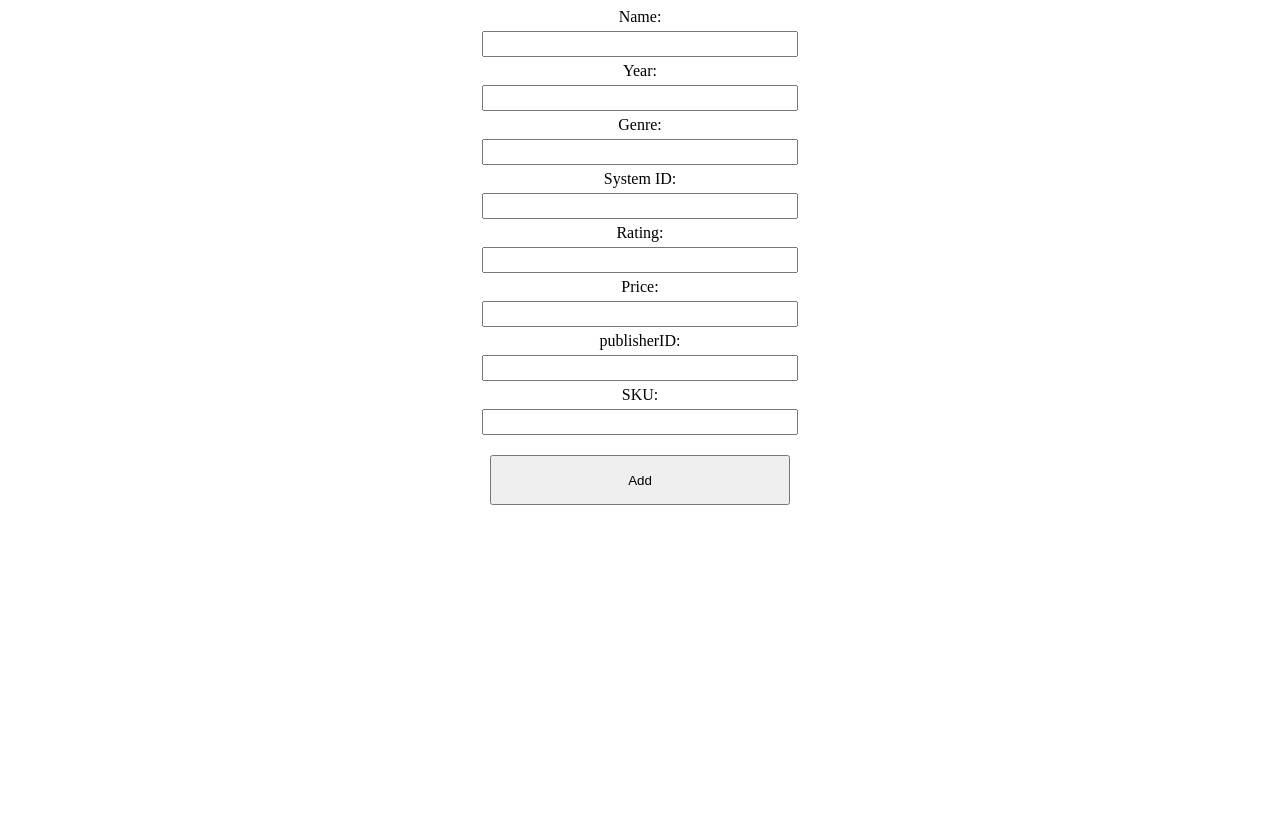
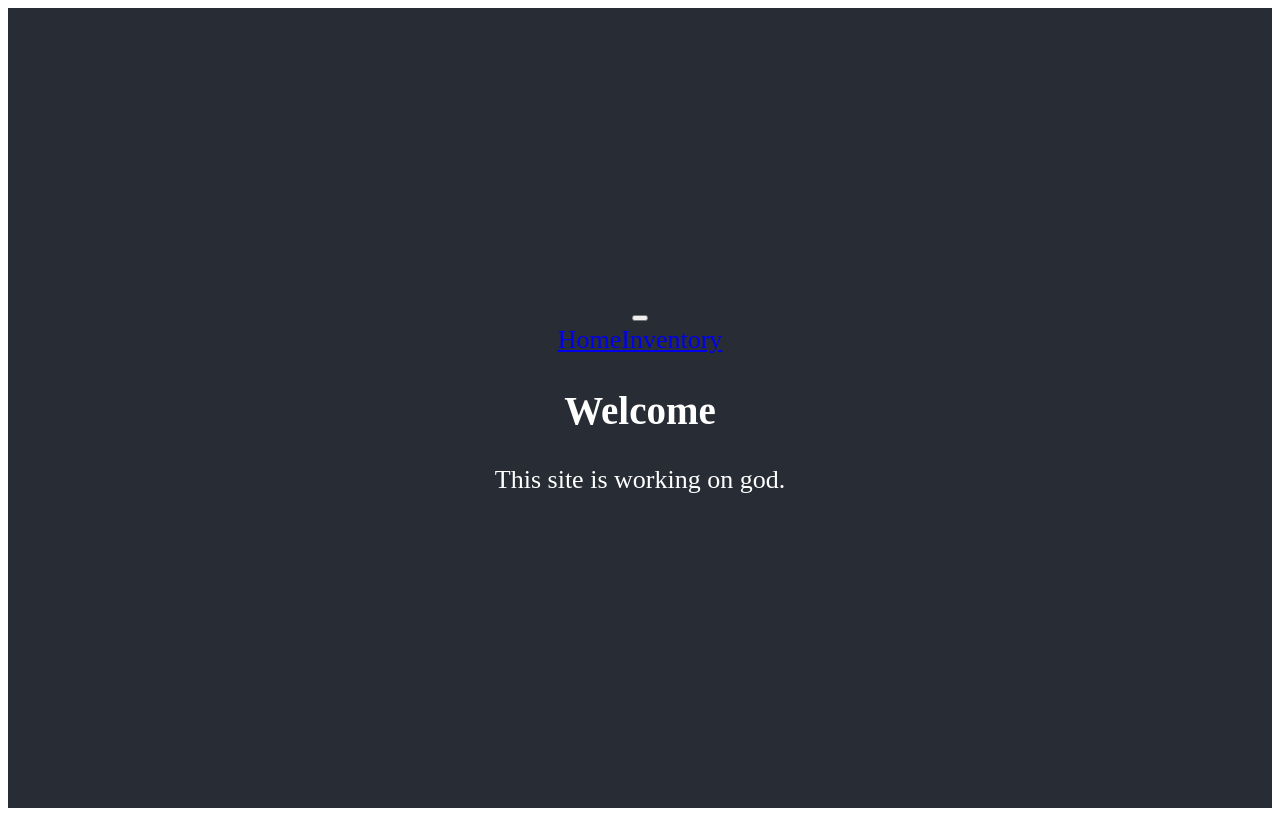
Before and after one commit to menonsid2003/GameStore-Website, a React (Create React App) app in the folder client/: page / in a window 1280 px wide. Built offline with nearby package versions, Linux system fonts and the light colour scheme.

Commit message:
basic pages setup are working

```diff
--- a/client/package.json
+++ b/client/package.json
@@ -7,9 +7,12 @@
     "@testing-library/react": "^13.4.0",
     "@testing-library/user-event": "^13.5.0",
     "axios": "^1.3.5",
+    "bootstrap": "^5.2.3",
     "cors": "^2.8.5",
+    "estraverse": "^4.3.0",
     "react": "^18.2.0",
     "react-dom": "^18.2.0",
+    "react-router-dom": "^6.10.0",
     "react-scripts": "^2.1.3",
     "web-vitals": "^2.1.4"
   },
--- a/client/src/App.css
+++ b/client/src/App.css
@@ -2,6 +2,46 @@
   display: flex;
   flex-direction: column;
   justify-content: center;
+}
+
+.App {
+  text-align: center;
+}
+
+.App-logo {
+  height: 40vmin;
+  pointer-events: none;
+}
+
+@media (prefers-reduced-motion: no-preference) {
+  .App-logo {
+    animation: App-logo-spin infinite 20s linear;
+  }
+}
+
+.App-header {
+  background-color: #282c34;
+  min-height: 100vh;
+  display: flex;
+  flex-direction: column;
+  align-items: center;
+  justify-content: center;
+  font-size: calc(10px + 2vmin);
+  color: white;
+}
+
+.App-link {
+  color: #61dafb;
+}
+
+@keyframes App-logo-spin {
+  from {
+    transform: rotate(0deg);
+  }
+
+  to {
+    transform: rotate(360deg);
+  }
 }
 
 .Information {
@@ -12,7 +52,7 @@
   align-items: center;
 }
 
-.Information input{
+.Information input {
   width: 300px;
   height: 20px;
   font-size: 20px;
@@ -20,13 +60,13 @@
   margin: 5px;
 }
 
-.Information button{
+.Information button {
   width: 300px;
   height: 50px;
   margin-top: 15px;
 
 }
 
-.Information button:hover{
+.Information button:hover {
   cursor: pointer;
 }
--- a/client/src/App.js
+++ b/client/src/App.js
@@ -1,89 +1,23 @@
-
 import './App.css';
 import React from 'react'
-import {useState} from 'react';
-import Axios from 'axios';
+import Nav from './components/Nav';
+import Home from './components/Home';
+import Inventory from './components/Inventory';
+import { BrowserRouter as Router, Routes, Route } from 'react-router-dom';
 
 function App() {
-
-  const [vgName, setName] = useState("");
-  const [vgYear, setYear] = useState(0);
-  const [vgGenre, setGenre] = useState("");
-  const [vgSysID, setSysID] = useState(0);
-  const [vgRating, setRating] = useState("");
-  const [vgPrice, setPrice] = useState(0);
-  const [vgPublID, setPublID] = useState(0);
-  const [vgSKU, setSKU] = useState("");
-
-
-  const addGame = () => {
-    Axios.post('http://localhost:3001/create', {
-      vgName: vgName,
-      vgYear: vgYear,
-      vgGenre: vgGenre,
-      vgSysID: vgSysID,
-      vgRating: vgRating,
-      vgPrice: vgPrice,
-      vgPublID: vgPublID,
-      vgSKU: vgSKU
-    }).then(() => {
-        console.log("success");
-    })
-  };
-
   return (
-    <div className="App">
-      <div className="Information">
-      <label>Name: </label>
-      <input
-      type="text"
-      onChange={(event) => {
-        setName(event.target.value);}}/>
-
-      <label>Year: </label>
-      <input
-      type="number"
-      onChange={(event) => {
-        setYear(event.target.value);}}/>
-
-      <label>Genre: </label>
-      <input
-      type="text"
-      onChange={(event) => {
-        setGenre(event.target.value);}}/>
-
-      <label>System ID: </label>
-      <input
-      type="number"
-      onChange={(event) => {
-        setSysID(event.target.value);}}/>
-
-      <label>Rating: </label>
-      <input
-      type="text"
-      onChange={(event) => {
-        setRating(event.target.value);}}/>
-
-      <label>Price: </label>
-      <input
-      type="number"
-      onChange={(event) => {
-        setPrice(event.target.value);}}/>
-
-      <label>publisherID: </label>
-      <input
-      type="number"
-      onChange={(event) => {
-        setPublID(event.target.value);}}/>
-
-      <label>SKU: </label>
-      <input
-      type="text"
-      onChange={(event) => {
-        setSKU(event.target.value);}}/>
-      <button onClick={addGame}>Add</button>
+    <Router>
+      <div className="App">
+        <header className='App-header'>
+          <Nav />
+          <Routes>
+            <Route path="/" exact element={<Home />} />
+            <Route path="/inventory" exact element={<Inventory />} />
+          </Routes>
+        </header>
       </div>
-    </div>
+    </Router>
   );
 }
 
--- /dev/null
+++ b/client/src/components/Home.js
@@ -0,0 +1,14 @@
+import React from 'react';
+
+function Home() {
+    return (
+        <section>
+            <div class="container-fluid">
+                <h1 class="mt-5">Welcome</h1>
+                <p>This site is working on god.</p>
+            </div>
+        </section>
+    );
+}
+
+export default Home;
--- /dev/null
+++ b/client/src/components/Inventory.js
@@ -0,0 +1,92 @@
+import React from 'react';
+import { useState } from 'react';
+import Axios from 'axios';
+
+function Inventory() {
+    const [vgName, setName] = useState("");
+    const [vgYear, setYear] = useState(0);
+    const [vgGenre, setGenre] = useState("");
+    const [vgSysID, setSysID] = useState(0);
+    const [vgRating, setRating] = useState("");
+    const [vgPrice, setPrice] = useState(0);
+    const [vgPublID, setPublID] = useState(0);
+    const [vgSKU, setSKU] = useState("");
+
+
+    const addGame = () => {
+        Axios.post('http://localhost:3001/create', {
+            vgName: vgName,
+            vgYear: vgYear,
+            vgGenre: vgGenre,
+            vgSysID: vgSysID,
+            vgRating: vgRating,
+            vgPrice: vgPrice,
+            vgPublID: vgPublID,
+            vgSKU: vgSKU
+        }).then(() => {
+            console.log("success");
+        })
+    };
+    return (
+        <div className="Information">
+            <label>Name: </label>
+            <input
+                type="text"
+                onChange={(event) => {
+                    setName(event.target.value);
+                }} />
+
+            <label>Year: </label>
+            <input
+                type="number"
+                onChange={(event) => {
+                    setYear(event.target.value);
+                }} />
+
+            <label>Genre: </label>
+            <input
+                type="text"
+                onChange={(event) => {
+                    setGenre(event.target.value);
+                }} />
+
+            <label>System ID: </label>
+            <input
+                type="number"
+                onChange={(event) => {
+                    setSysID(event.target.value);
+                }} />
+
+            <label>Rating: </label>
+            <input
+                type="text"
+                onChange={(event) => {
+                    setRating(event.target.value);
+                }} />
+
+            <label>Price: </label>
+            <input
+                type="number"
+                onChange={(event) => {
+                    setPrice(event.target.value);
+                }} />
+
+            <label>publisherID: </label>
+            <input
+                type="number"
+                onChange={(event) => {
+                    setPublID(event.target.value);
+                }} />
+
+            <label>SKU: </label>
+            <input
+                type="text"
+                onChange={(event) => {
+                    setSKU(event.target.value);
+                }} />
+            <button onClick={addGame}>Add</button>
+        </div>
+    );
+}
+
+export default Inventory;
--- /dev/null
+++ b/client/src/components/Nav.js
@@ -0,0 +1,20 @@
+import React from 'react'; // ES6 js
+import { Link } from 'react-router-dom';
+
+function Nav() {
+    return (
+        <nav class="navbar navbar-expand-lg navbar-dark bg-dark top">
+            <button class="navbar-toggler" type="button" data-toggle="collapse" data-target="#navMainMenu" aria-controls="navMainMenu" aria-expanded="false" aria-label="Toggle navigation">
+                <span class="navbar-toggler-icon"></span>
+            </button>
+            <div id="navMainMenu" class="navbar-collapse collapse">
+                <div class="navbar-nav ml-auto">
+                    <Link to='/' className="nav-item nav-link active">Home</Link>
+                    <Link to='/inventory' className="nav-item nav-link">Inventory</Link>
+                </div>
+            </div>
+        </nav>
+    );
+}
+
+export default Nav;
```
Also changed, not shown: 1 other file (tests, documents, lock files or other folders).
